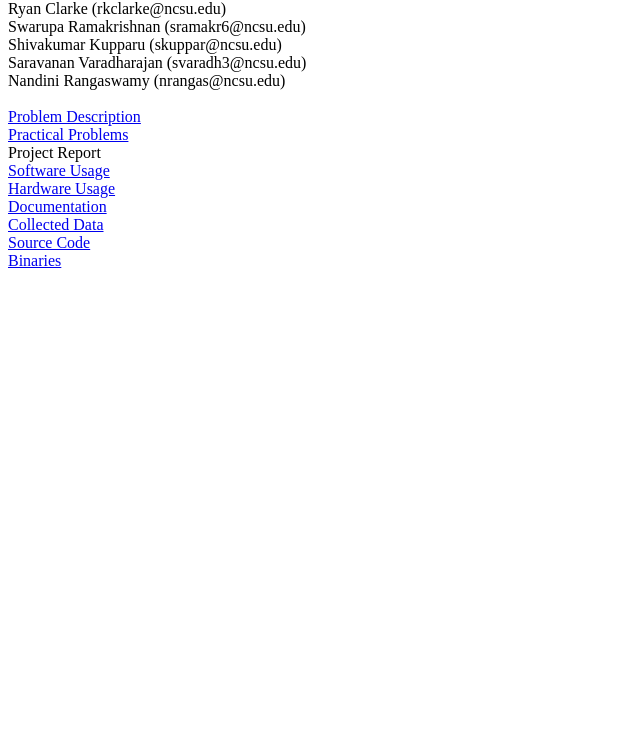
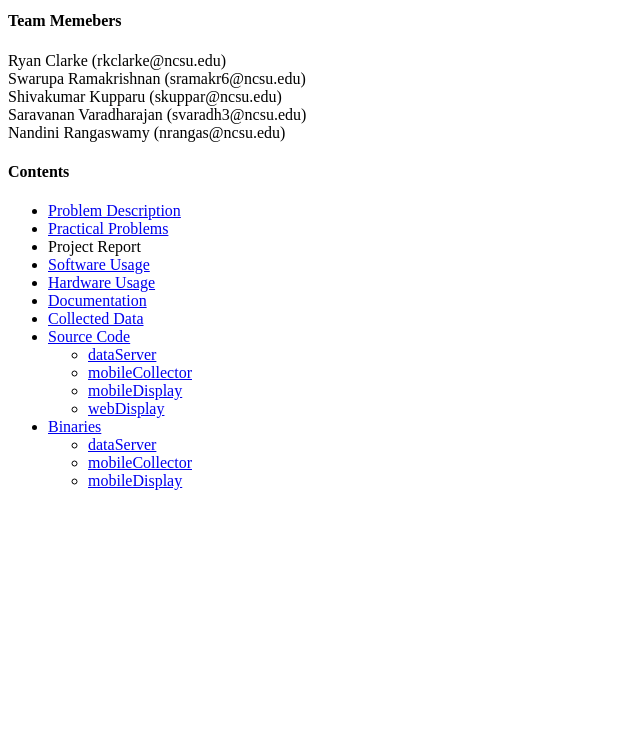
Before and after one commit to ECE575-ProjectA3/TeamA3-master, a plain HTML site: page index.html in a window 1280 px wide. Shown: the part 44-800 px from the top of the page, without its empty margins (0-640 px from the left). Drawn offline with Linux system fonts and the light colour scheme.

Commit message:
Update index and software

```diff
--- a/index.html
+++ b/index.html
@@ -3,25 +3,42 @@
 <!--  The idea is to be easy for me to post the project results, and for the students next year to browse through your projects.  -->
 <!--  Please include the title of the project, the name of the team members and their email addresses.                            -->
 <html>
+<head>
+	<title align="center"> Cellular Coverage </title>
+</head>
 <body>
 
-	Cellular Coverage <br>
-	<br>
+	<h2> Cellular Coverage </h2>
+	<h4> Team Memebers </h4>
 	Ryan Clarke            (rkclarke@ncsu.edu) <br>
 	Swarupa Ramakrishnan   (sramakr6@ncsu.edu) <br>
 	Shivakumar Kupparu     (skuppar@ncsu.edu)  <br>
 	Saravanan Varadharajan (svaradh3@ncsu.edu) <br>
 	Nandini Rangaswamy     (nrangas@ncsu.edu)  <br>
-	<br>
-    <a href="problemDescription.html">Problem Description</a><br>
-    <a href="practicalProblems.html">Practical Problems</a><br>
-    <a href="finalReport.pdf"></a>Project Report<br>
-    <a href="software.html">Software Usage</a><br>
-    <a href="hardware.html">Hardware Usage</a><br>
-    <a href="doc">Documentation</a><br>
-    <a href="data">Collected Data</a><br>
-    <a href="src">Source Code</a><br>
-    <a href="bin">Binaries</a><br>
+
+	<h4> Contents </h4>
+    <ul>
+    <li><a href="problemDescription.html">Problem Description</a></li>
+    <li><a href="practicalProblems.html">Practical Problems</a></li>
+    <li><a href="finalReport.pdf"></a>Project Report</li>
+    <li><a href="software.html">Software Usage</a></li>
+    <li><a href="hardware.html">Hardware Usage</a></li>
+    <li><a href="doc">Documentation</a></li>
+    <li><a href="data">Collected Data</a></li>
+    <li><a href="src">Source Code</a>
+		<ul>
+			<li><a href="src/dataServer/src/main/java/updatePackage">dataServer</a></li>
+			<li><a href="src/mobileCollector/app/src/main/java/com/example/wirelessproj/locationcoverage">mobileCollector</a></li>
+			<li><a href="src/mobileDisplay/app/src/main/java/com/ncsu/wireless/cellularcoverage">mobileDisplay</a></li>
+			<li><a href="src/webDisplay">webDisplay</a></li>
+		</ul></li>
+    <li><a href="bin">Binaries</a>
+		<ul>
+			<li><a href="bin/dataServer">dataServer</a></li>
+			<li><a href="bin/mobileCollector">mobileCollector</a></li>
+			<li><a href="bin/mobileDisplay">mobileDisplay</a></li>
+		</ul></li>
+    </ul>
 
 </body>
 </html>
```
Also changed, not shown: hardware.html (+2 -0 lines), software.html (+21 -22 lines).
